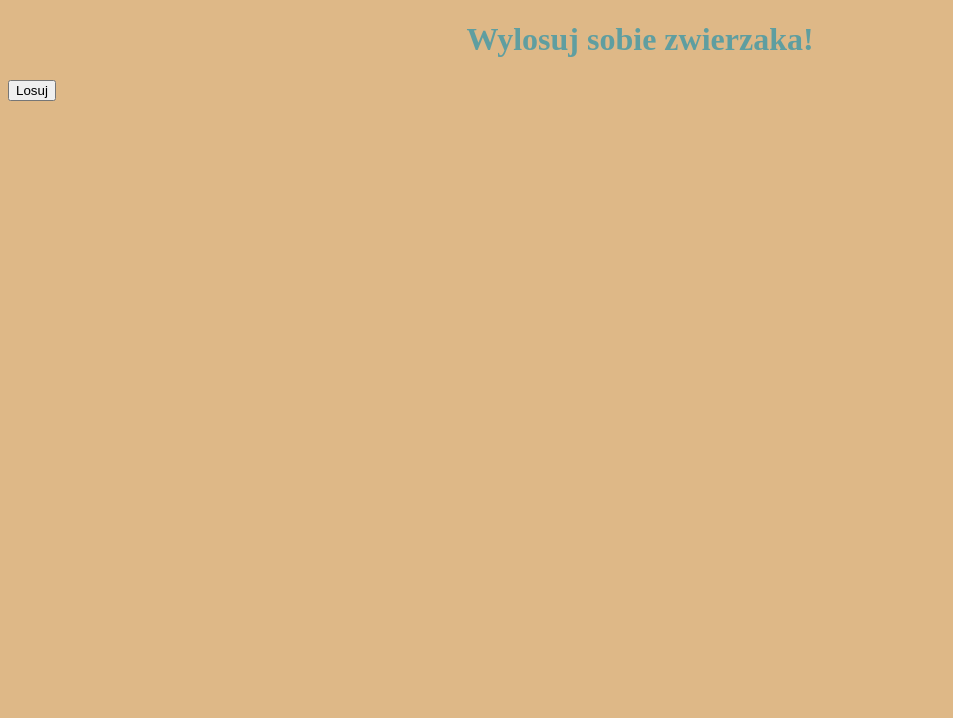
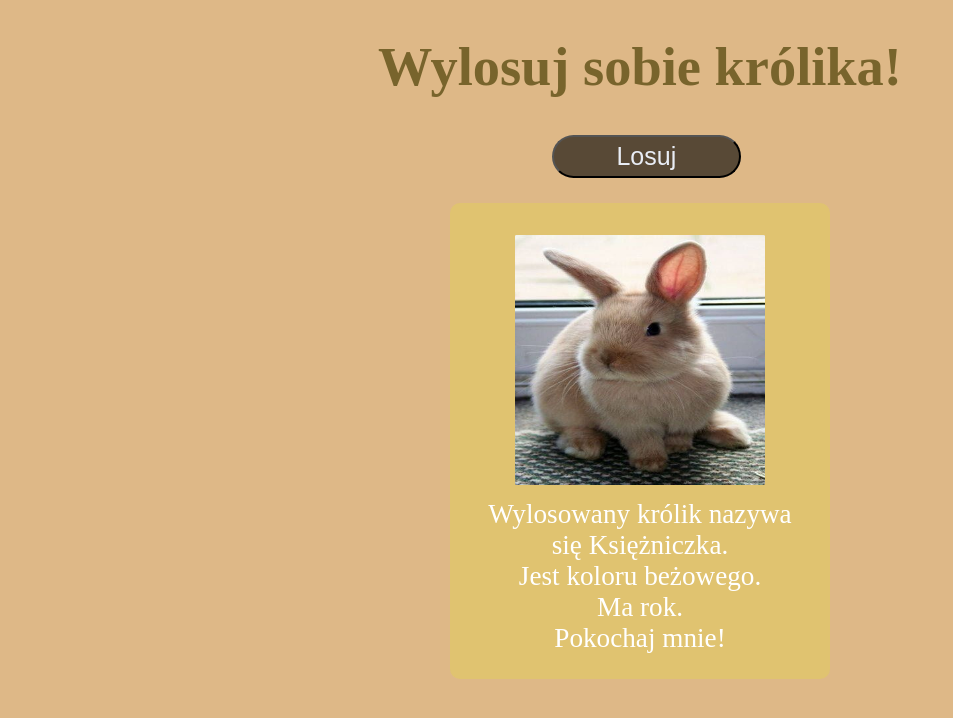
Before and after one commit to PaulinaSob/obiekty, a plain HTML site: page index.html in a window 1280 px wide. Shown: the whole page, without its empty margins (0-953 px from the left). Drawn offline with Linux system fonts and the light colour scheme.

Commit message:
całość programu

```diff
--- a/index.html
+++ b/index.html
@@ -8,19 +8,103 @@
     <style>
         body{
             background-color:burlywood;
+            font-size:1.7rem;
         }
         main{
-            color:cadetblue;
+            color:rgb(120, 100, 44);
             text-align: center;
+        }
+        #wylosowany{
+            padding:2%;
+            margin-top:2%;
+            margin-left:35%;
+            margin-right:35%;
+            border-radius: 10px;
+            text-align:center;
+            background-color:rgb(224, 195, 112);
+            color:white;
+        }
+        #wylosowany img{
+            padding:2%;
+            width:250px;
+            height:250px;
+            border-radius: 10px;
+        }
+        #guzik{
+            background-color:rgba(0,0,0,0.6);
+            margin-left: 43%;
+            margin-right:42%;
+            font-size:25px;
+            padding: 5px;
+            width:15%;
+            text-align: center;
+            border-radius: 3vw;
+            color:rgb(233, 237, 245);
         }
 
     </style>
 </head>
 <body>
-    <main><h1>Wylosuj sobie zwierzaka!</h1></main>
+    <main><h1>Wylosuj sobie królika!</h1></main>
     <form><button id="guzik">Losuj</button></form>
+    <div id="container"></div>
 <script>
+    let guzik=document.getElementById("guzik");
 
+
+    const krolik1={
+        imie: "Łatek",
+        kolor: "białego w czarne łaty",
+        wiek: "3 lata",
+        img: '<img src="krolik1.jpg">',
+        powitanie:"Zabierz mnie ze sobą!"
+    }
+    const krolik2={
+        imie: "Szaruś",
+        kolor: "szarego z białym brzuszkiem",
+        wiek: "6 miesięcy",
+        img: '<img src="krolik2.jpg">',
+        powitanie:"Jestem głodny!"
+    }
+    const krolik3={
+        imie: "Śnieżek",
+        kolor: "białego",
+        wiek: "6 lat",
+        img: '<img src="krolik3.jpg">',
+        powitanie:"Pobawmy się!"
+    }
+    const krolik4={
+        imie: "Księżniczka",
+        kolor: "beżowego",
+        wiek: "rok",
+        img: '<img src="krolik4.jpg">',
+        powitanie:"Pokochaj mnie!"
+    }
+    const krolik5={
+        imie: "Tuptuś",
+        kolor: "ciemno szarego",
+        wiek: "4 lata",
+        img: '<img src="krolik5.png">',
+        powitanie: "Pogłaszczesz mnie?"
+    }
+    const tablica = [krolik1,krolik2,krolik3,krolik4,krolik5];
+
+    guzik.addEventListener('click',losowanie(tablica));
+
+    function losowanie(tablica){
+    let container=document.getElementById("container");
+    let index = Math.floor(Math.random() * (5 - 0) + 0);
+    let losowanie=tablica[index];
+    const wylosowany = document.createElement("div");
+    wylosowany.id="wylosowany";
+    wylosowany.innerHTML+=losowanie.img+"<br>";
+    wylosowany.innerHTML+="Wylosowany królik nazywa się "+losowanie.imie+".<br>";
+    wylosowany.innerHTML+="Jest koloru "+losowanie.kolor+".<br>";
+    wylosowany.innerHTML+="Ma "+losowanie.wiek+".<br>";
+    wylosowany.innerHTML+=losowanie.powitanie;
+
+    container.appendChild(wylosowany);
+}
 </script>
 </body>
 </html>
```
Also changed, not shown: krolik1.jpg (added), krolik2.jpg (added), krolik3.jpg (added), krolik4.jpg (added), krolik5.png (added).
